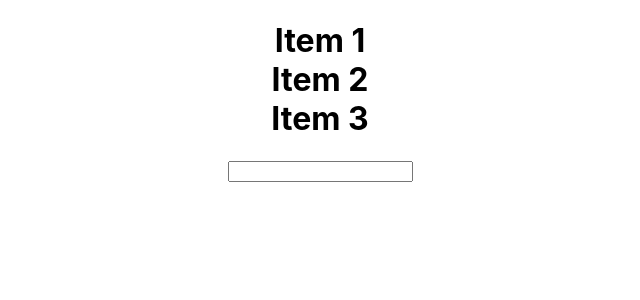
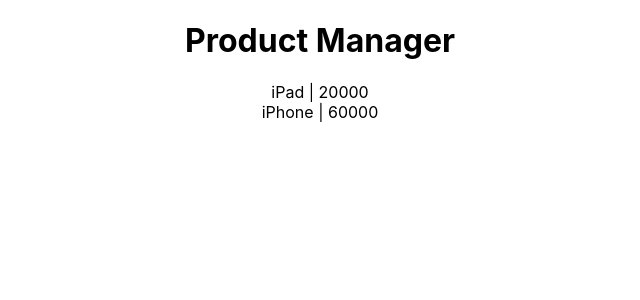
Before and after one commit to kartiksinh/crud-react, a React (Create React App) app: page / in a window 1280 px wide. Shown: the top 300 px of the page, without its empty margins (320-960 px from the left). Built offline with nearby package versions, Linux system fonts and the light colour scheme.

Commit message:
seting up the project

```diff
--- a/src/App.js
+++ b/src/App.js
@@ -1,37 +1,45 @@
 import React, { Component } from 'react';
+import MyComponent from './MyComponent';
 import './App.css';
 
+const products = [
+  {
+    name: 'iPad',
+    price: 20000
+  },
+  {
+    name: 'iPhone',
+    price: 60000
+  }
+];
+
+localStorage.setItem('products', JSON.stringify(products));
+
 class App extends Component {
-  onSubmit(event){
-    console.log('event', event)
-    event.preventDefault();
-    console.log(this.input.value);
+  constructor(props){
+    super(props);
+    this.state = {
+      products: []
+    };
   }
-  onClick(){
-    alert("hey ssup!!!");
+  componentWillMount(){
+    const products =  JSON.parse(localStorage.getItem('products'));
+    this.setState({ products });
   }
 
   render() {
-     const List = [
-      'Item 1',
-      'Item 2',
-      'Item 3'
-     ];
-
     return (
       <div className="App">
-        <h1>
-          {
-            List.map(item=>{
-              return (
-                <div key={item} onClick={this.onClick}>{item}</div>
+        <h1>Product Manager</h1>
+        {
+          this.state.products.map(product =>{
+            return(
+              <div key={product.name}>
+                <span>{product.name}</span> | <span>{product.price}</span>
+              </div>
               )
-            })
-          }
-        </h1>
-        <form onSubmit={this.onSubmit}>
-          <input onChange={this.onChange}></input>
-        </form>
+          })
+        }
       </div>
     );
   }
--- /dev/null
+++ b/src/MyComponent.js
@@ -0,0 +1,16 @@
+import React, { Component } from 'react';
+
+class MyComponent extends Component {
+  render() {
+    const {title, name, onClick} = this.props;
+    return (
+      <div className="component">
+        <h1>Title: {title}</h1>
+        <h1>Name: {name}</h1>
+        <div onClick={onClick}>Click me !!</div>
+      </div>
+    );
+  }
+}
+
+export default MyComponent;
```
